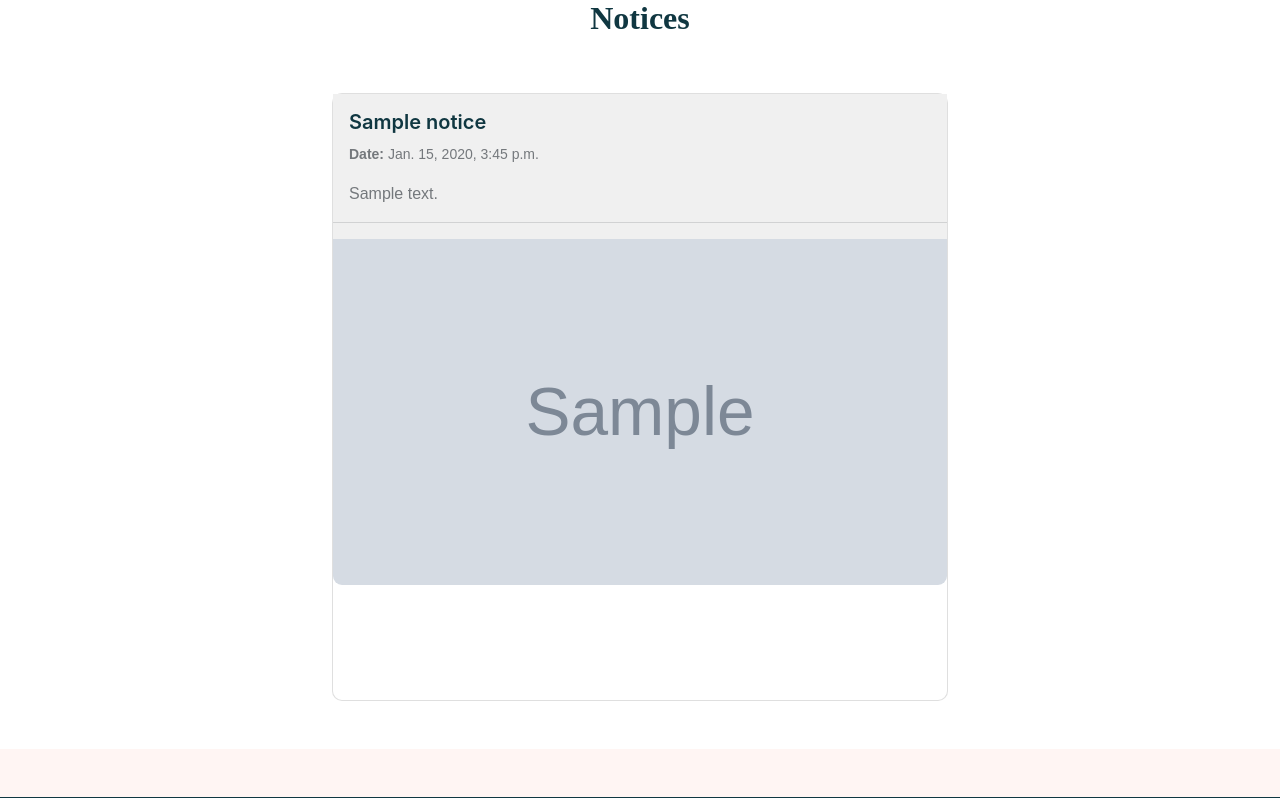
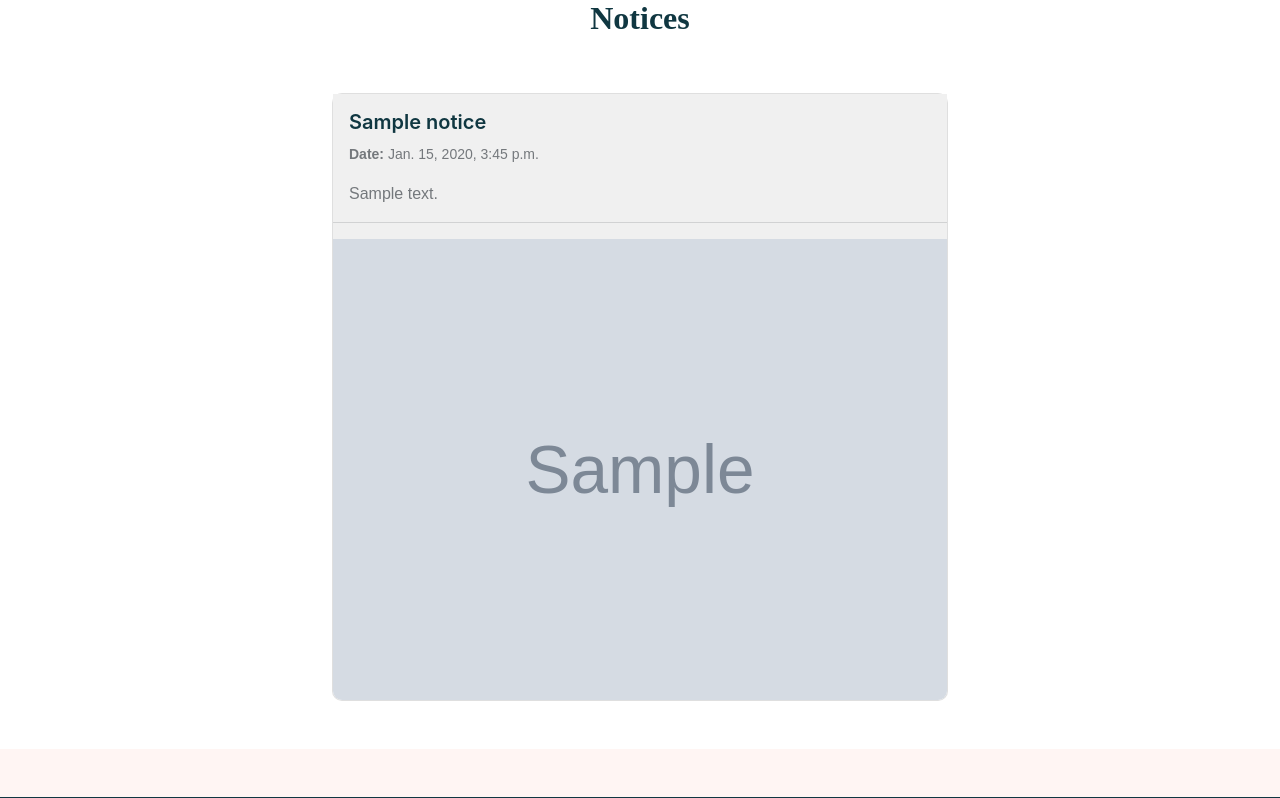
Before and after one commit to Prash57/Celandine, a Django app: page /notice/ in a window 1280 px wide. Shown: the part 111-909 px from the top of the page. Run offline with Django 4.2, Linux system fonts and the light colour scheme; tables that the repository leaves empty hold one stand-in row (values such as "Sample post"); grey boxes marked "Sample" are stand-in pictures; some libraries are stand-ins or nearby versions.

Commit message:
notice layout

```diff
--- a/templates/notice.html
+++ b/templates/notice.html
@@ -64,7 +64,7 @@
                             {% if notice.image %}
                             {% if notice.image.url %}
                             <a href=" #" class="image-link" data-src="{{ notice.image.url }}">
-                            <img src="{{ notice.image.url }}" class="card-img-bottom h-75" alt="...">
+                            <img src="{{ notice.image.url }}" class="card-img-bottom" alt="...">
                             </a>
                             {% endif %}
                             {% endif %}
```
